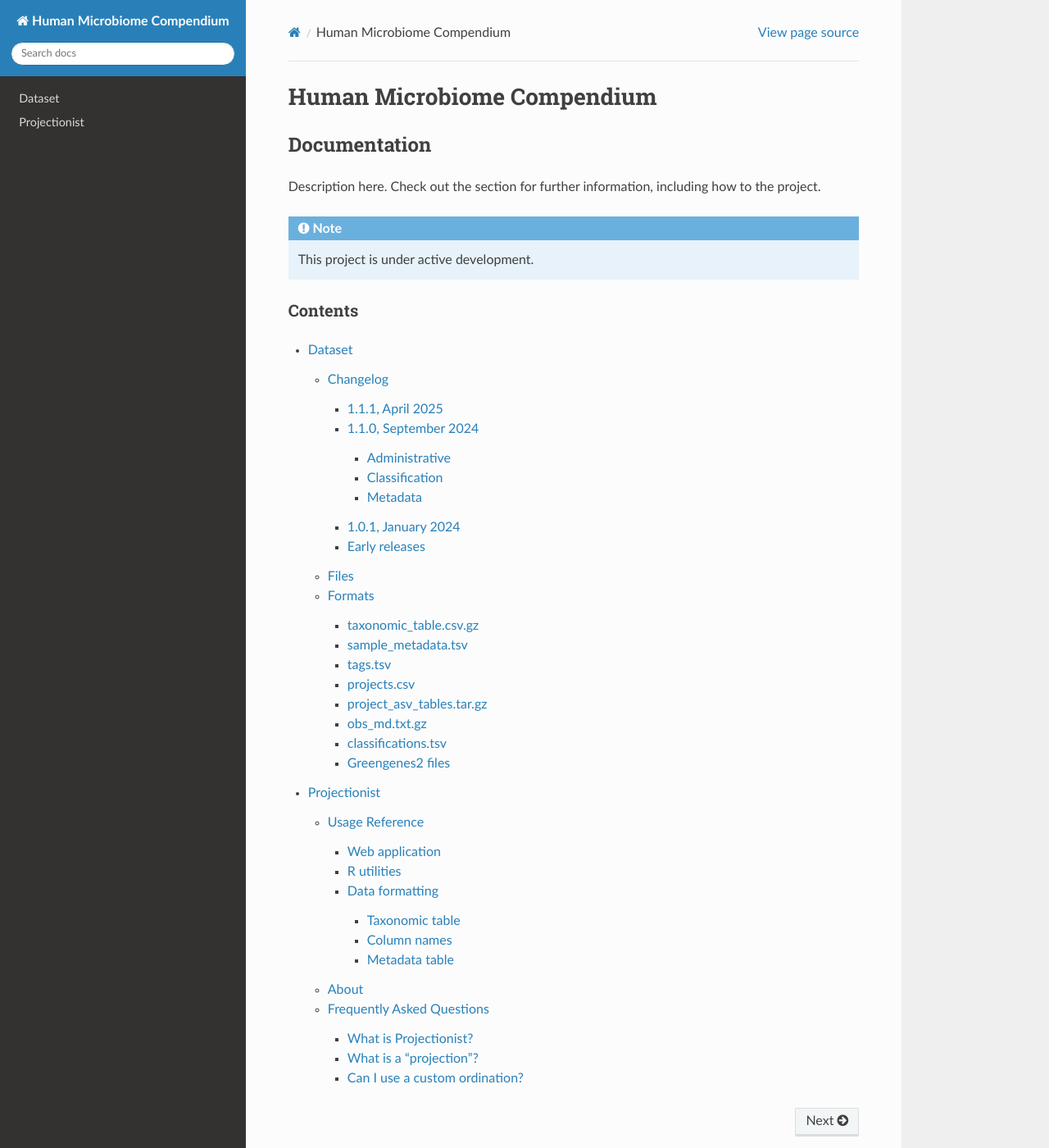
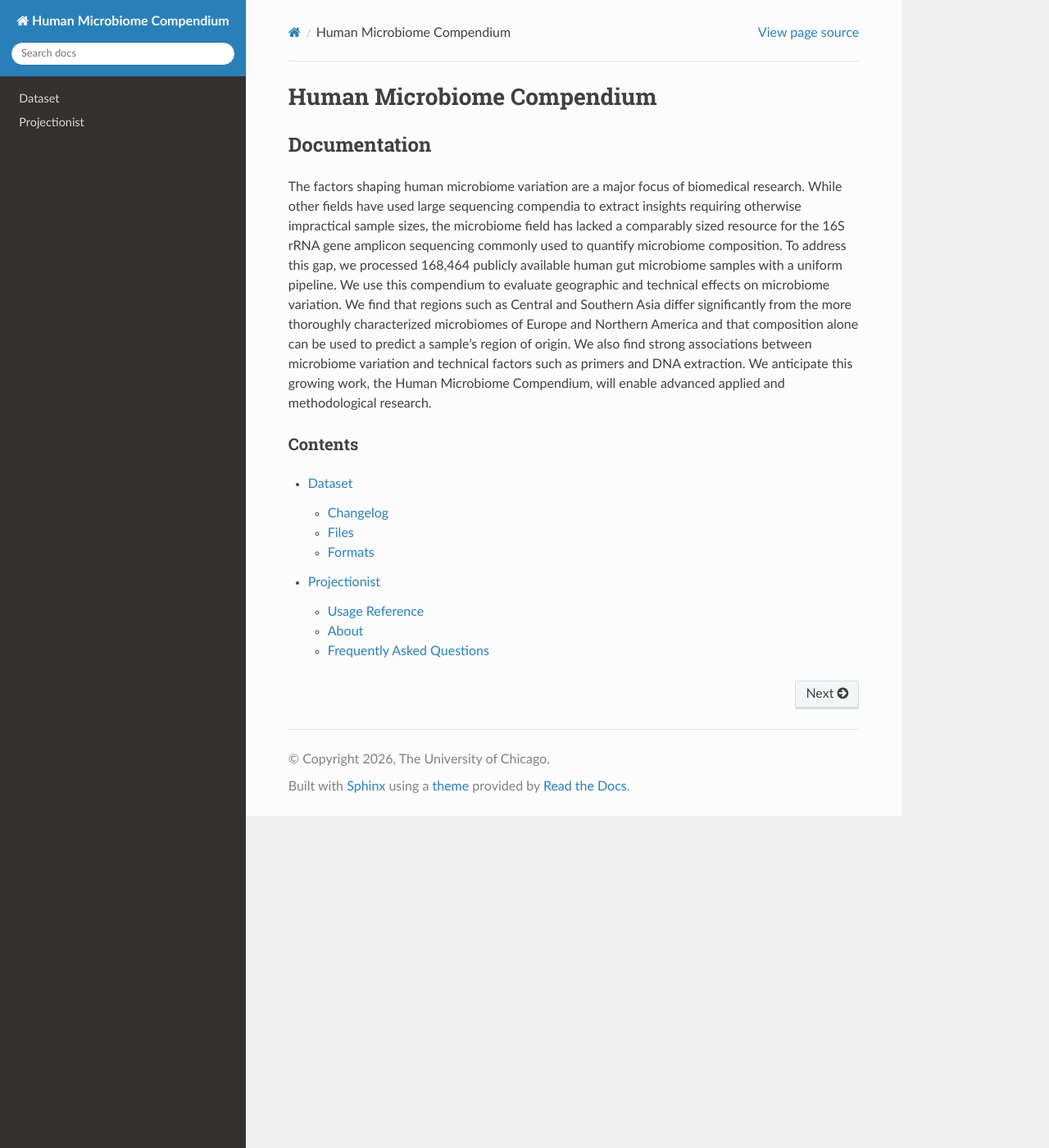
Before and after one commit to blekhmanlab/compendium_docs, a Sphinx documentation site: the page built from docs/source/index.rst, in a window 1280 px wide and 1400 px high. Shown: the whole window at 82% size. Built offline with Sphinx 7.4.7 and the Read the Docs theme 3.1.0, drawn with Linux system fonts in a browser that asks for light colours.

Commit message:
Formatting

```diff
--- a/README.rst
+++ /dev/null
@@ -1,5 +0,0 @@
-![Human Microbiome Compendium logo](http://blekhmanlab.org/images/compendium.png "Human Microbiome Compendium")
-
-# Documentation website
-
-Sphinx documentation for the [Human Microbiome Compendium](https://microbiomap.org)
--- a/docs/source/dataset/changelog.rst
+++ b/docs/source/dataset/changelog.rst
@@ -12,10 +12,9 @@ This patch adds a single file for users, `classifications.tsv`, that indicates t
 1.1.0, September 2024
 =======================
 
-This update introduces changes to multiple facets of the compendium. See the README.md for a detailed description of individual files.
+This update introduces changes to multiple facets of the compendium. See :doc:`index` for a detailed description of individual files.
 
 Administrative
------------------
 
 * `README.md` has been expanded to describe the data and its provenance.
 * `CHANGELOG.md` has been added to provide a versioned record of changes here.
--- a/docs/source/dataset/index.rst
+++ b/docs/source/dataset/index.rst
@@ -4,6 +4,8 @@ Dataset
 
 
 .. toctree::
+    :maxdepth: 2
+
     changelog
 
 The Human Microbiome Compendium is a collection of publicly available human microbiome samples, processed using a uniform pipeline. The dataset currently contains 16S rRNA gene amplicon sequencing data from human gut microbiome samples. This file describes the data in the compendium and where it came from. Data was processed as described `in our paper`_.
--- a/docs/source/index.rst
+++ b/docs/source/index.rst
@@ -5,18 +5,13 @@ Human Microbiome Compendium
 Documentation
 ==============
 
-Description here. Check out the section for further information, including
-how to the project.
-
-.. note::
-
-   This project is under active development.
+The factors shaping human microbiome variation are a major focus of biomedical research. While other fields have used large sequencing compendia to extract insights requiring otherwise impractical sample sizes, the microbiome field has lacked a comparably sized resource for the 16S rRNA gene amplicon sequencing commonly used to quantify microbiome composition. To address this gap, we processed 168,464 publicly available human gut microbiome samples with a uniform pipeline. We use this compendium to evaluate geographic and technical effects on microbiome variation. We find that regions such as Central and Southern Asia differ significantly from the more thoroughly characterized microbiomes of Europe and Northern America and that composition alone can be used to predict a sample's region of origin. We also find strong associations between microbiome variation and technical factors such as primers and DNA extraction. We anticipate this growing work, the Human Microbiome Compendium, will enable advanced applied and methodological research.
 
 Contents
 --------
 
 .. toctree::
-   :maxdepth: 5
+    :maxdepth: 2
 
-   dataset/index
-   projectionist/index
+    dataset/index
+    projectionist/index
```
Also changed, not shown: README.md (added, +15 -0 lines), docs/source/projectionist/index.rst (+11 -8 lines), 1 other file.
